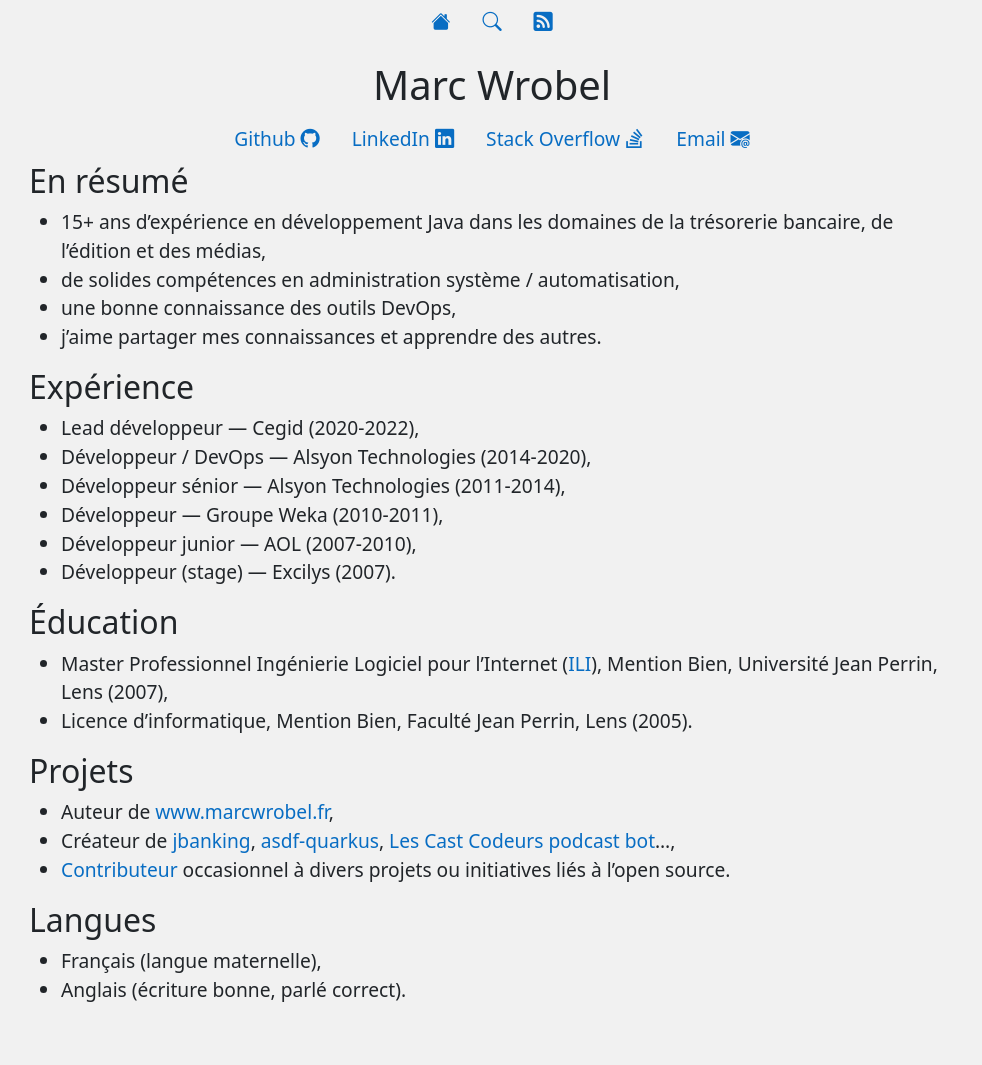
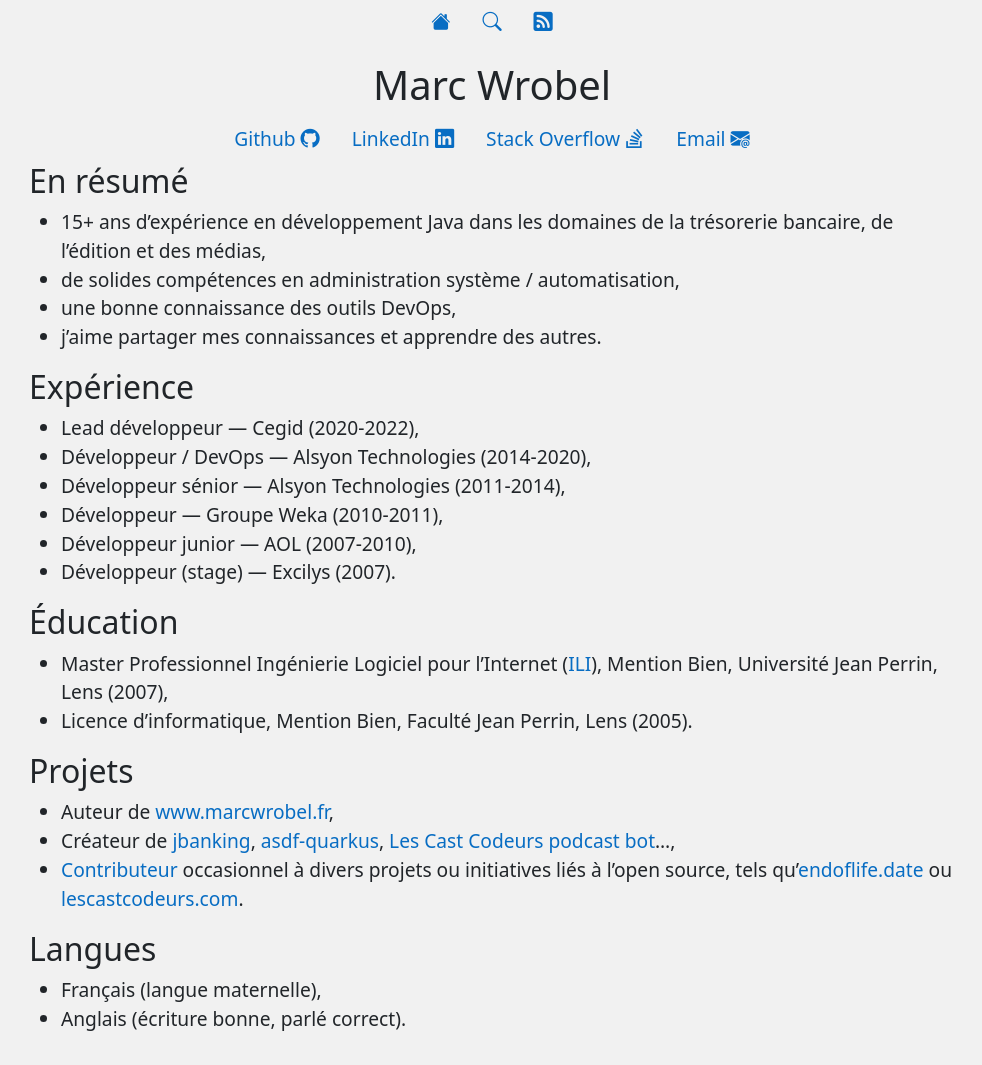
Before and after one commit to marcwrobel/marcwrobel.github.io, a Jekyll site: the page built from a-propos.md, in a window 1280 px wide. Shown: the whole page, without its empty margins (148-1130 px from the left). Built offline with Jekyll 4.4.1, drawn with Linux system fonts in a browser that asks for light colours; before the commit the page ends 1037 px from its top, so only the background shows below that.

Commit message:
Amélioration de la page 'À propos'

```diff
--- a/a-propos.md
+++ b/a-propos.md
@@ -33,7 +33,9 @@
 - Créateur de [jbanking](https://github.com/marcwrobel/jbanking),
   [asdf-quarkus](https://github.com/asdf-community/asdf-quarkus),
   [Les Cast Codeurs podcast bot](https://github.com/lescastcodeurs/lcc-slack-bot)…,
-- [Contributeur](https://github.com/marcwrobel) occasionnel à divers projets ou initiatives liés à l'open source.
+- [Contributeur](https://github.com/marcwrobel) occasionnel à divers projets ou initiatives liés à l'open source,
+  tels qu’[endoflife.date](https://github.com/endoflife-date/endoflife.date) ou
+  [lescastcodeurs.com](https://github.com/lescastcodeurs/lescastcodeurs.com).
 
 ## Langues
 
```
